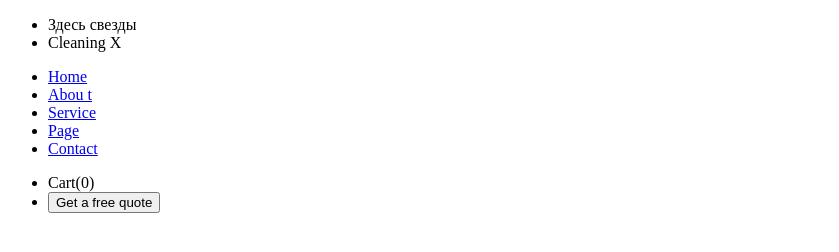
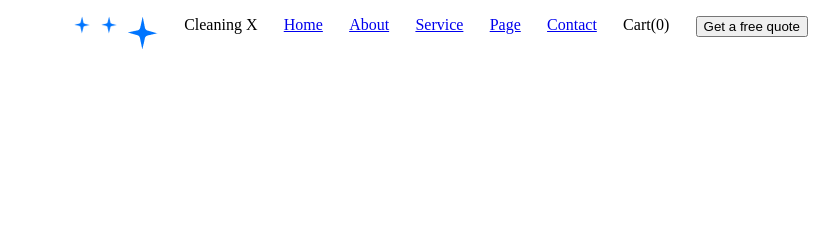
Before and after one commit to AleksDamsky/rep_for_anotherNout, a plain HTML site: page prod.html in a window 1280 px wide. Shown: the whole page, without its empty margins (92-931 px from the left). Drawn offline with Linux system fonts and the light colour scheme.

Commit message:
make a firstly header

```diff
--- a/prod.html
+++ b/prod.html
@@ -11,18 +11,18 @@
     <!-- Шапка -->
     <header class="header">
         <div class="container header-container">
-            <ul class="header-nav1">
-                <li class="header-stars">Здесь свезды</li>
+            <ul class="header-nav">
+                <li class="header-starGroup">
+                    <li class="header-stars"><img class="star1" src="img/Vector1.png" alt="stars"></li>
+                    <li class="header-stars"><img class="star2" src="img/Vector1.png" alt="stars"></li>
+                </li>
+                <li class="header-stars"><img class="star3" src="img/Vector.png" alt="stars"></li>
                 <li class="header-logo">Cleaning X</li>
-            </ul>
-            <ul class="header-nav2">
                 <li class="header-home"><a href="#" class="header-link1">Home</a></li>
-                <li class="header-about"><a href="#" class="header-link2">Abou t</a></li>
+                <li class="header-about"><a href="#" class="header-link2">About</a></li>
                 <li class="header-service"><a href="#" class="header-link3">Service</a></li>
                 <li class="header-page"><a href="#" class="header-link4">Page</a></li>
                 <li class="header-contect"><a href="#" class="header-link5">Contact</a></li>
-            </ul>
-            <ul class="header-nav3">
                 <li class="header-cart">Cart(0)</li>
                 <li class="header-cart"><button class="header-btn">Get a free quote</button></li>
             </ul>
--- a/prod_style/prod.css
+++ b/prod_style/prod.css
@@ -3,6 +3,10 @@ body{
     padding: 0;
     margin: 0;
     box-sizing: border-box;
+}
+
+li{
+   list-style-type: none;
 }
 
 /* Контейнер */
@@ -12,11 +16,23 @@ body{
 }
 
 /*Шапка*/
-.header{
-    position: absolute;
-    width: 100%;
+
+.haeder-container{
+    margin: 50px 110px;
 }
 
-.header-part1{
+.header-nav{
+    display: flex;
     justify-content: space-between;
 }
+
+/* Звезды */
+
+.header-starGroup{
+    box-sizing: border-box;
+}
+
+.star1, .star2{
+    width: 1em;
+    position: absolute;
+}
```
Also changed, not shown: img/Vector.png (added), img/Vector1.png (added), 1 other file.
